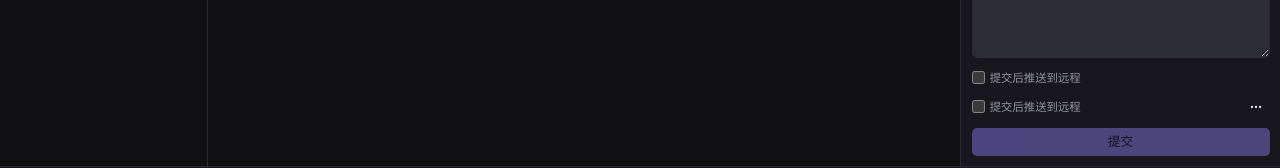
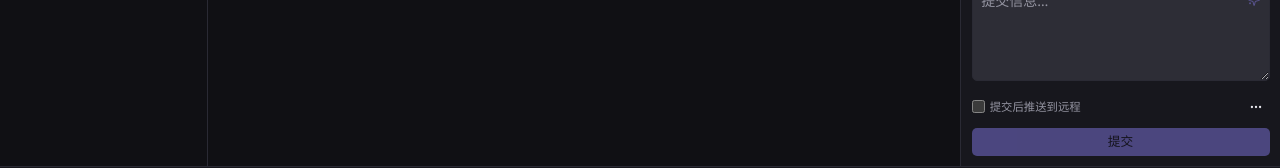
Before and after one commit to dla652009/git-zen, a Vue app: page / in a window 1280 px wide. Shown: the part 607-775 px from the top of the page. Built offline with nearby package versions, Linux system fonts and the light colour scheme.

Commit message:
fix: 提交区重复渲染了两个「提交后推送到远程」勾选框
- 上一次调整把勾选行复制了一份而不是移动，导致两个同款勾选框同时出现；去掉多余的一份

```diff
--- a/src/components/ChangesPanel.vue
+++ b/src/components/ChangesPanel.vue
@@ -884,12 +884,6 @@ async function genCommitMsg() {
         <Button variant="secondary" size="sm" class="h-5 px-1.5 text-xs" @click="applyPending">覆盖</Button>
         <Button variant="ghost" size="sm" class="h-5 px-1.5 text-xs" @click="pendingMsg = ''">保留原内容</Button>
       </div>
-      <div class="flex items-center gap-1.5">
-        <label class="flex cursor-pointer items-center gap-1.5 text-xs text-muted-foreground">
-          <input v-model="pushAfterCommit" type="checkbox" class="accent-[var(--primary)]" />
-          提交后推送到远程
-        </label>
-      </div>
       <!-- amend / 撤销上次提交都在改写历史，收进「⋯」菜单：图标常驻时认不出是干什么的，
            而菜单项能带说明；两者确认框仍在 App 侧 -->
       <div class="flex items-center gap-1.5">
```
